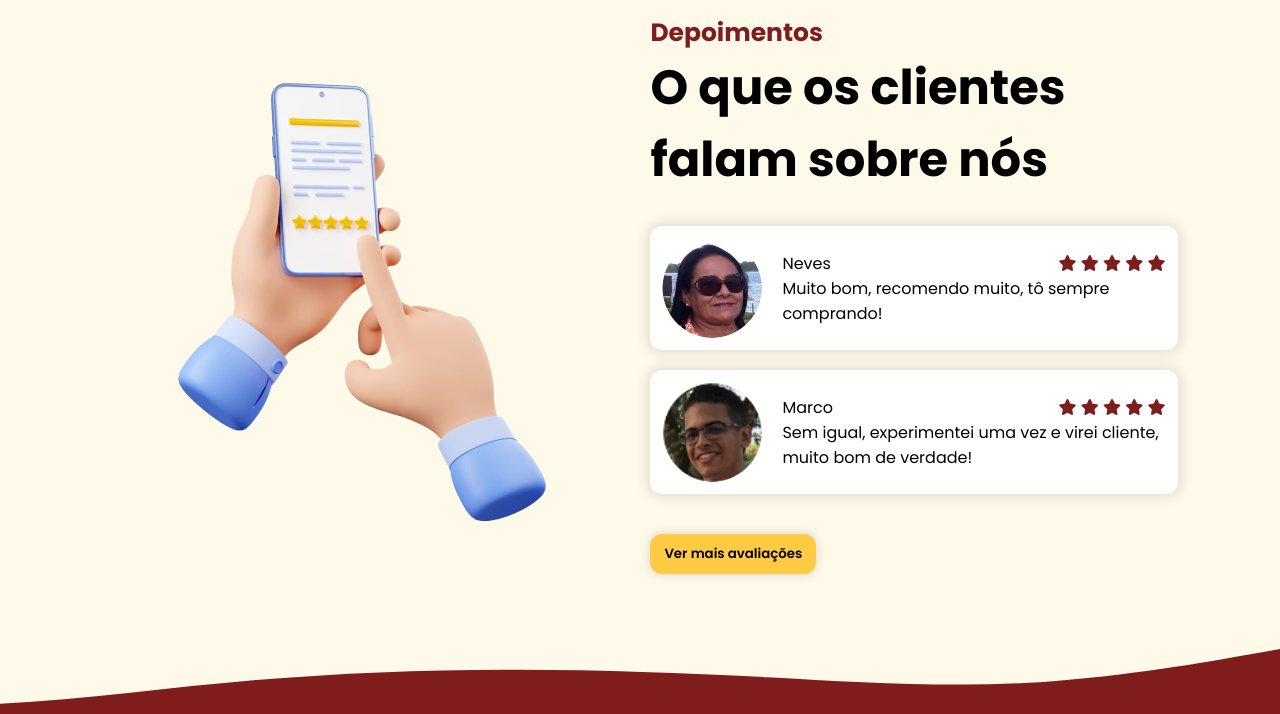
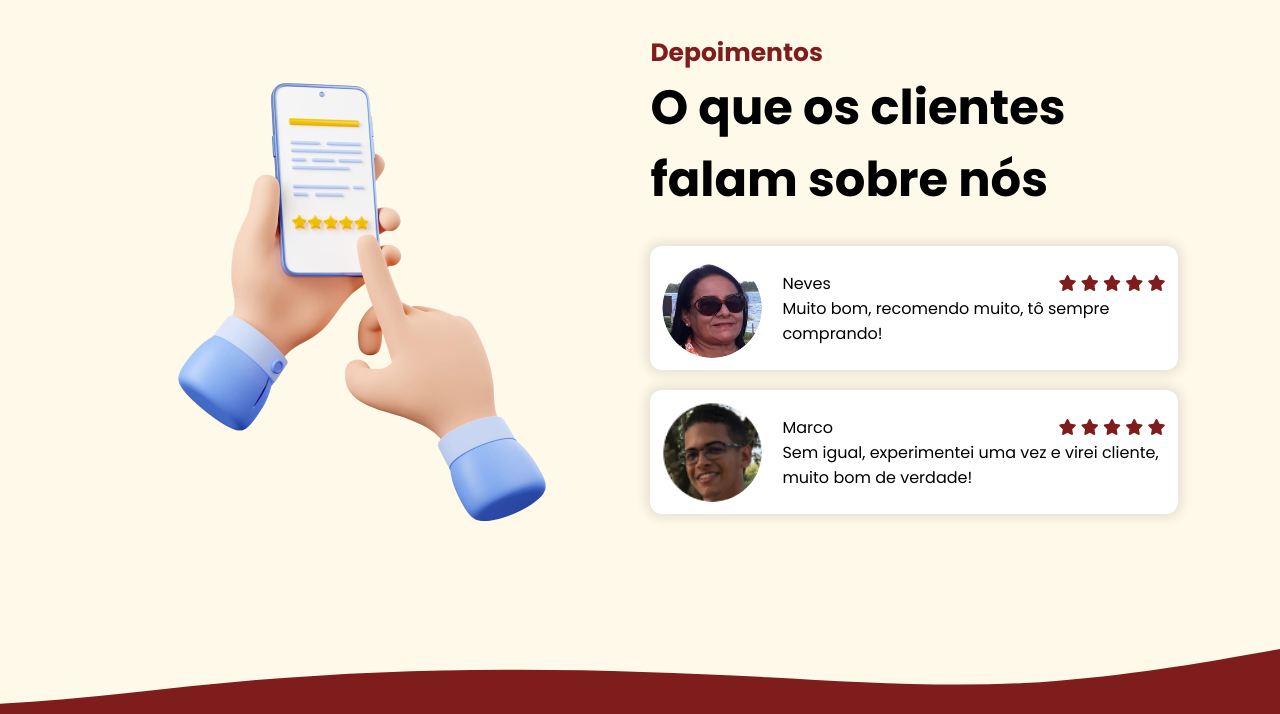
Before and after one commit to ItsMarcoFreitas/landingpagedindin, a plain HTML site: page index.html in a window 1280 px wide. Shown: the part 1782-2496 px from the top of the page. Drawn offline with nearby package versions, Linux system fonts and the light colour scheme.

Commit message:
Update index.html

```diff
--- a/index.html
+++ b/index.html
@@ -321,8 +321,6 @@
               </div>
             </div>
           </div>
-
-          <button class="btn-default">Ver mais avaliações</button>
         </div>
       </section>
     </main>
```
